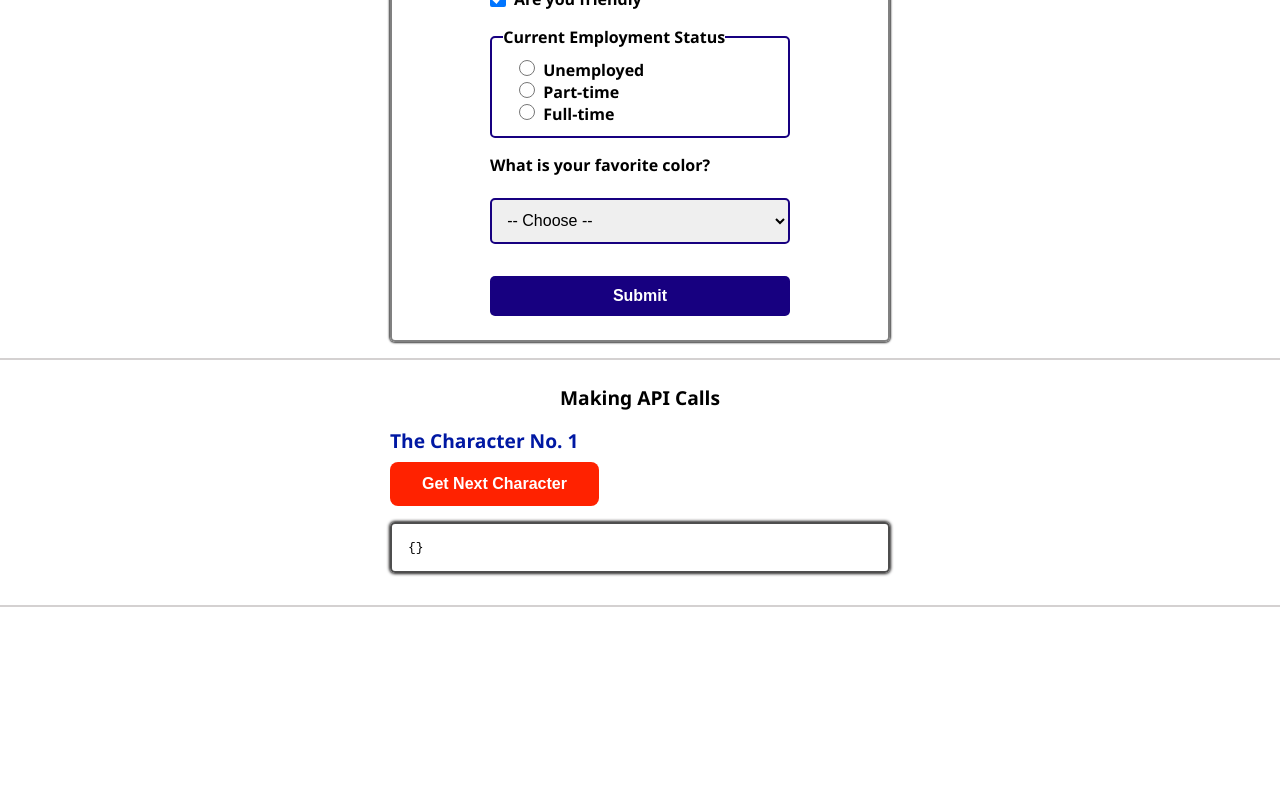
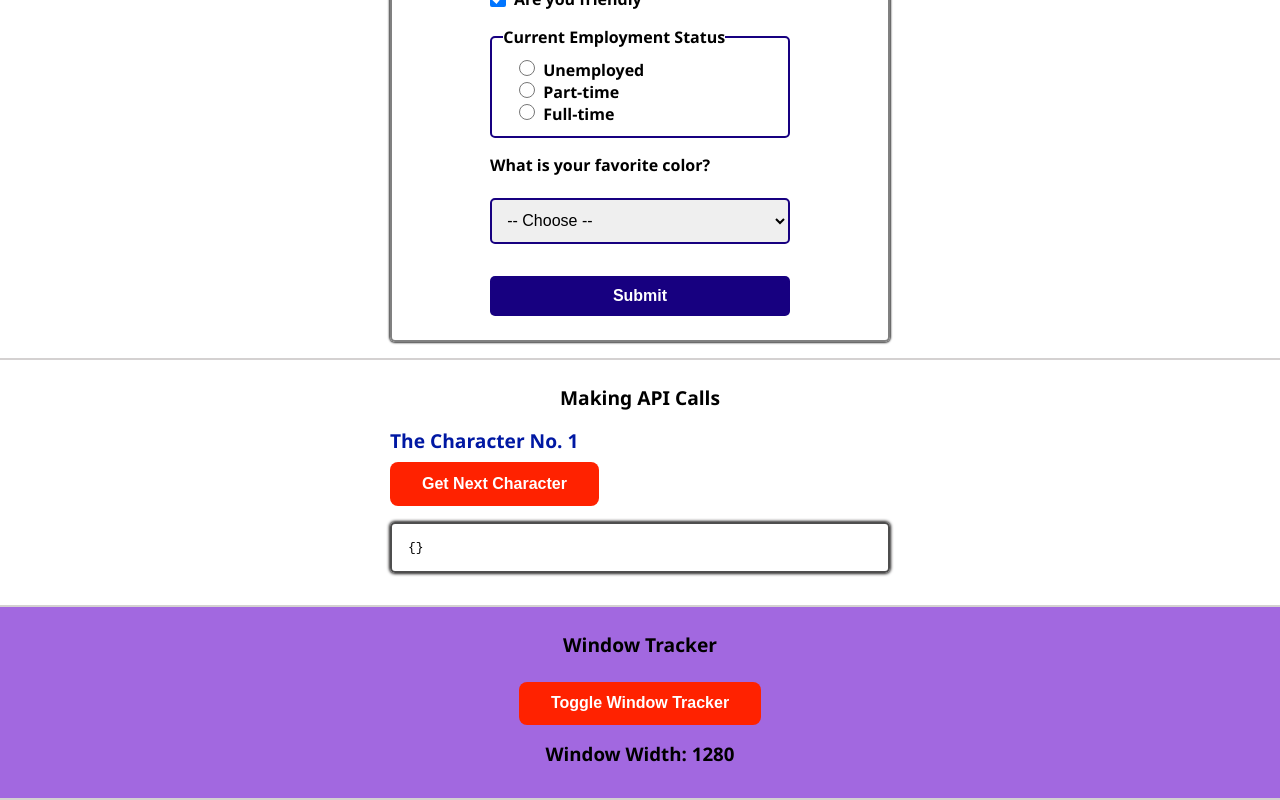
Before and after one commit to amankashyap004/react-practice-projects, a React (Create React App) app: page / in a window 1280 px wide. Shown: the part 2991-3791 px from the top of the page. Before the commit the page ends 3598 px from the top, so only its background shows below. Built offline with nearby package versions, Linux system fonts and the light colour scheme; no server answers.

Commit message:
Window Tracker

```diff
--- a/src/App.css
+++ b/src/App.css
@@ -365,3 +365,30 @@
    border-radius: 5px;
    box-shadow: 0 0 3px 1px rgb(36, 35, 35);
 }
+
+/* Window Tracker */
+
+.window-tracker {
+   padding: 1rem 0;
+   display: flex;
+   /* justify-content: center; */
+   align-items: center;
+   flex-direction: column;
+   background-color: rgb(162, 104, 224);
+   width: 100%;
+}
+
+.window-tracker-container {
+   display: flex;
+   justify-content: center;
+   align-items: center;
+   flex-direction: column;
+}
+
+.window-width {
+   padding: 1rem;
+}
+
+.window-tracker-btn {
+   margin-top: 1rem;
+}
--- a/src/App.js
+++ b/src/App.js
@@ -10,6 +10,7 @@ import Boxes from "./component/boxesChallenge/Boxes";
 import JokesSetupWithPunchline from "./component/jokesSetupWithPunchline/JokesSetupWithPunchline";
 import Forms from "./component/reactForms/Forms";
 import StarWarsAPI from "./component/makingApiCalls/StarWarsAPI";
+import WindowTracker from "./component/windowTracker/WindowTracker";
 
 function App() {
    return (
@@ -25,6 +26,7 @@ function App() {
          <JokesSetupWithPunchline />
          <Forms />
          <StarWarsAPI />
+         <WindowTracker />
       </div>
    );
 }
--- /dev/null
+++ b/src/component/windowTracker/WindowTracker.js
@@ -0,0 +1,23 @@
+import React from "react";
+import WindowWidth from "./WindowWidth";
+
+export default function WindowTracker() {
+   const [show, setShow] = React.useState(true);
+
+   function toggle() {
+      setShow((prevShow) => !prevShow);
+   }
+   return (
+      <div className="container">
+         <section className="window-tracker">
+            <h3 className="heading">Window Tracker</h3>
+            <section className="window-tracker-container">
+               <button onClick={toggle} className="btn window-tracker-btn">
+                  Toggle Window Tracker
+               </button>
+               <div className="window-width">{show && <WindowWidth />}</div>
+            </section>
+         </section>
+      </div>
+   );
+}
--- /dev/null
+++ b/src/component/windowTracker/WindowWidth.js
@@ -0,0 +1,18 @@
+import React from "react";
+
+export default function WindowWidth() {
+   const [windowWidth, setWindowWidth] = React.useState(window.innerWidth);
+
+   React.useEffect(() => {
+      function watchWindow() {
+         setWindowWidth(window.innerWidth);
+      }
+      window.addEventListener("resize", watchWindow);
+
+      return function () {
+         window.removeEventListener("resize", watchWindow);
+      };
+   }, []);
+
+   return <h1>Window Width: {windowWidth}</h1>;
+}
```
